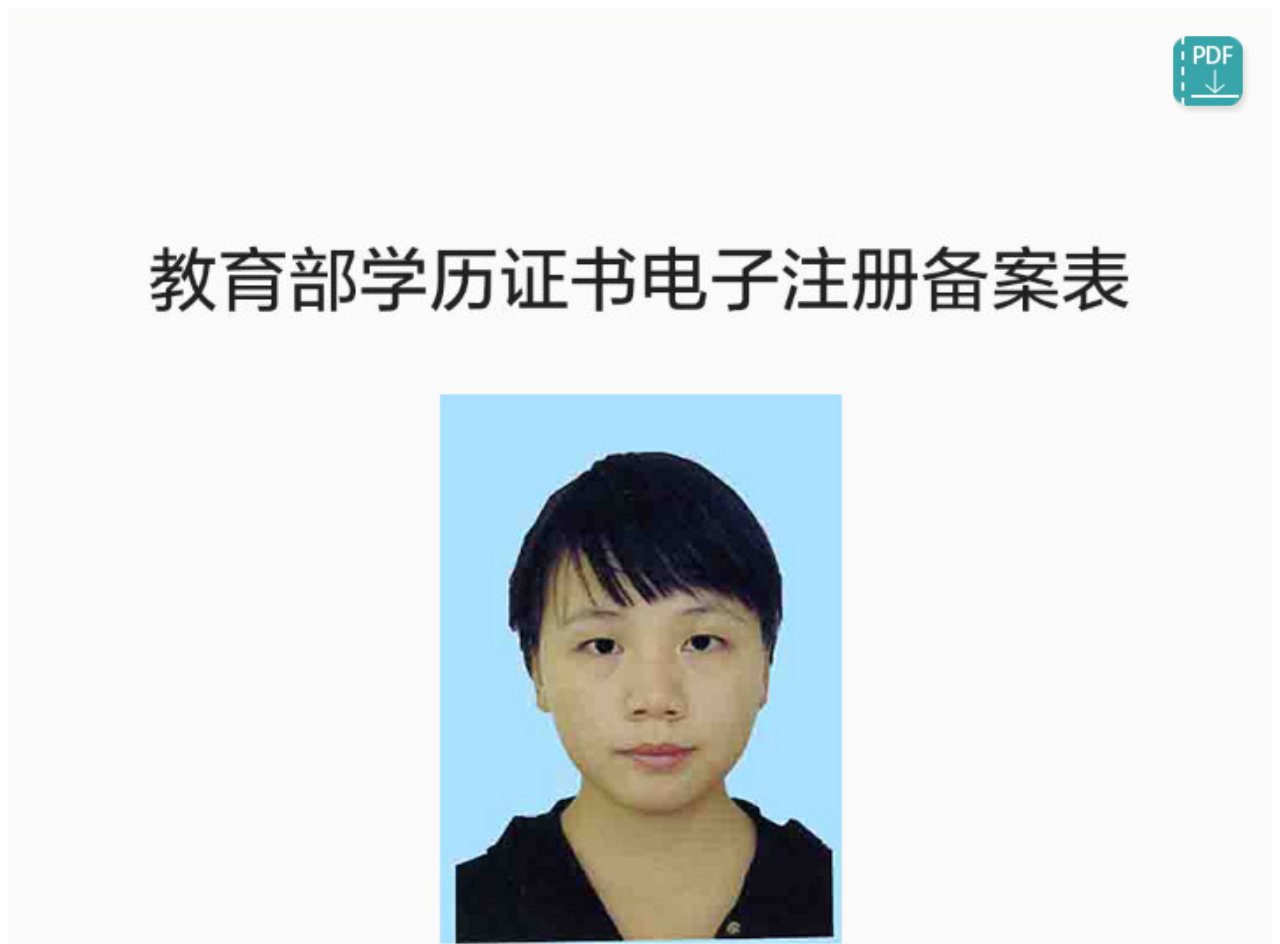
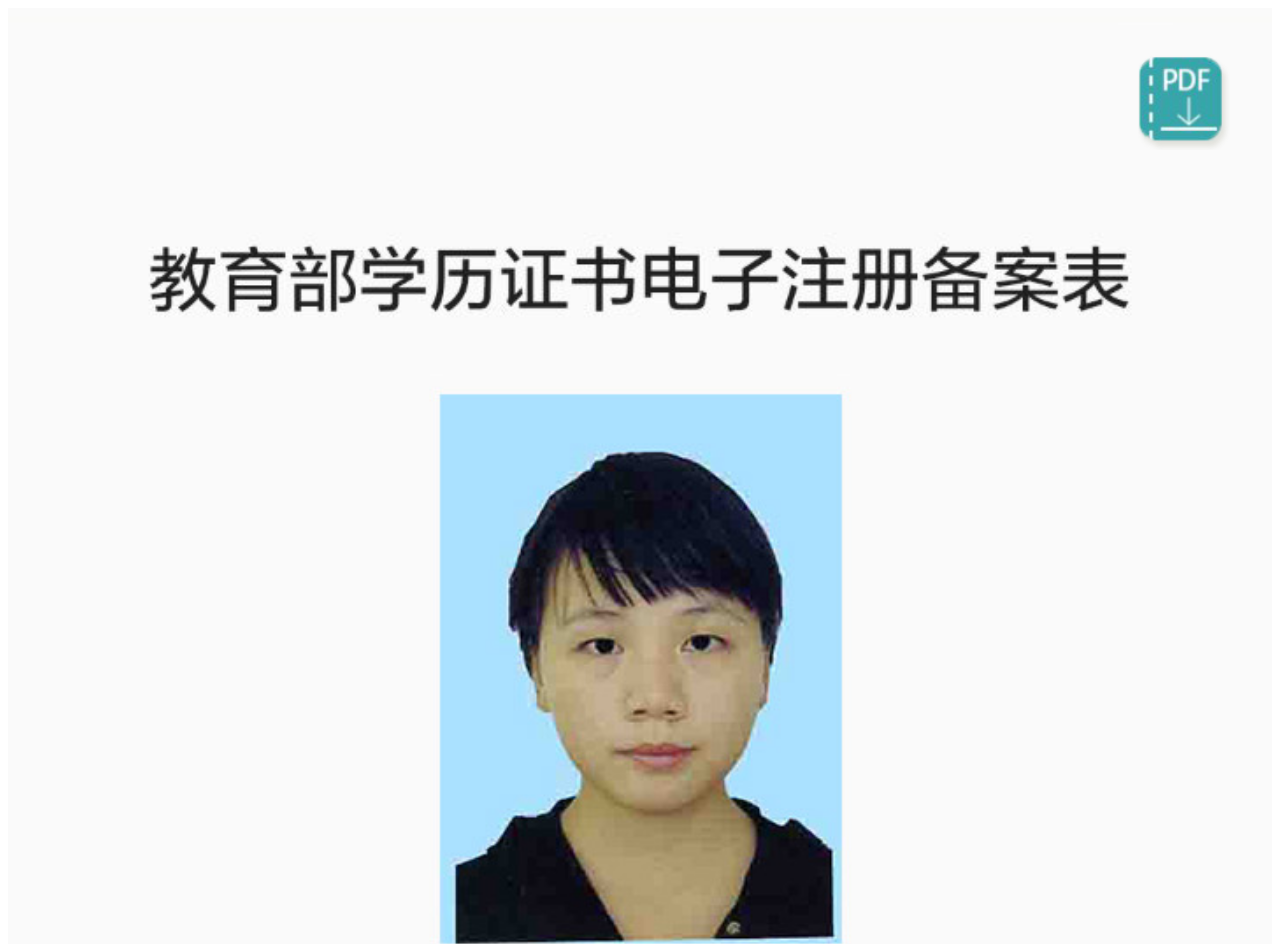
Before and after one commit to 13248029037/APP, a plain HTML site: page index.html in a window 1280 px wide. Shown: the top 944 px of the page. Drawn offline with Linux system fonts and the light colour scheme.

Commit message:
Add files via upload

```diff
--- a/index.html
+++ b/index.html
@@ -4,18 +4,21 @@
 	<meta charset="UTF-8">
 	<title>教育部学历证书电子注册备案表</title>
 	<style>
-		img{
-			width: 100%;
+		#img{
+			width:100px;
+			height:100px;
+
+
 		}
 		a{
 			position: absolute;
-			top: 30px;
-			right: 30px;
+			top:50px;
+			right: 50px;
 		}
 	</style>
 </head>
 <body>
-	<a href="https://13248029037.github.io/APP/教育部学籍在线验证报告_张友丽.pdf"><img src="./dianji.jpg" alt="" width=100%></a>
-	<img src="./ni.jpg" alt="">
+	<a href="https://13248029037.github.io/APP/教育部学籍在线验证报告_张友丽.pdf"><img id="img" src="./dianji.jpg" alt="" width=100%></a>
+	<img src="./ni.jpg" alt="" width="100%">
 </body>
 </html>
```
